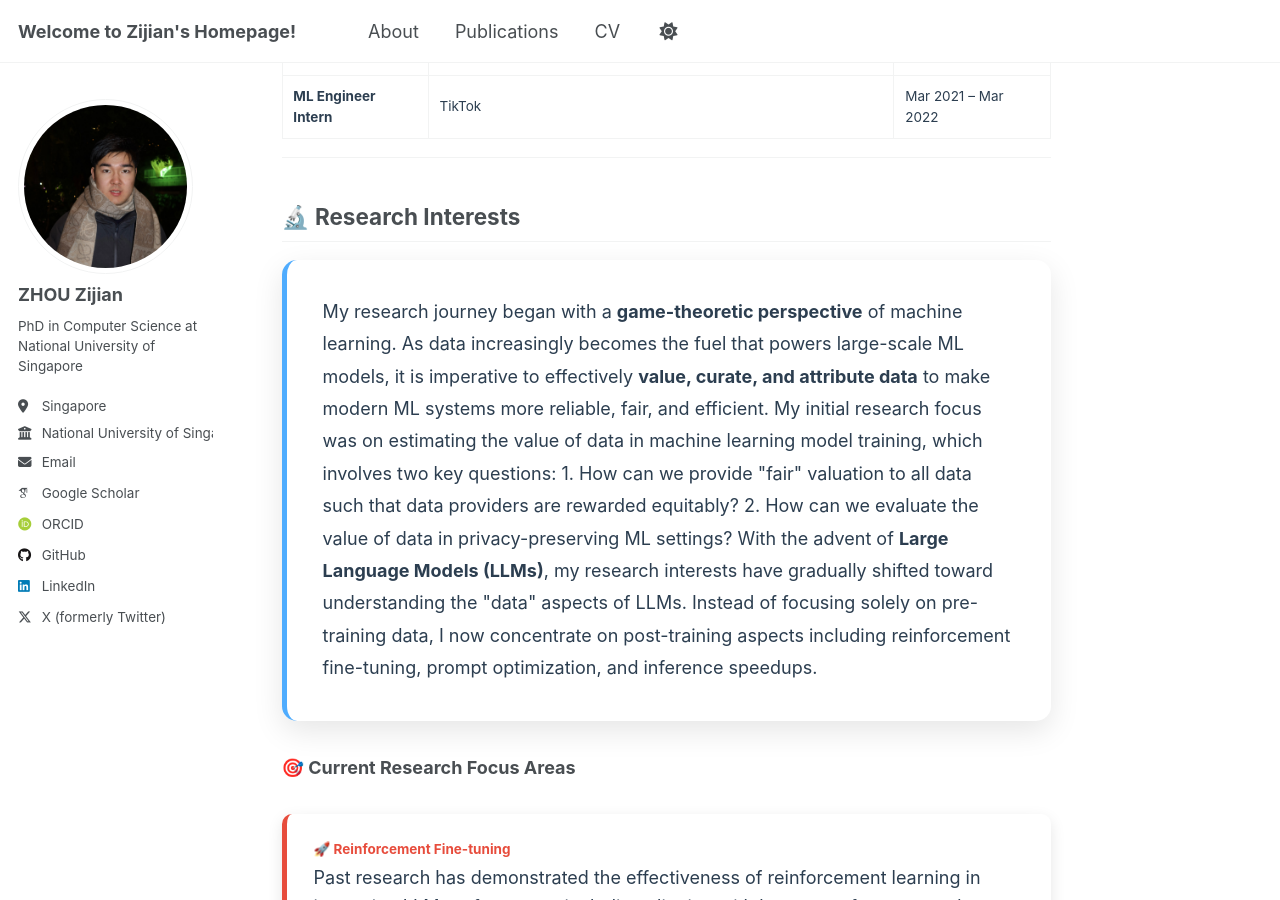
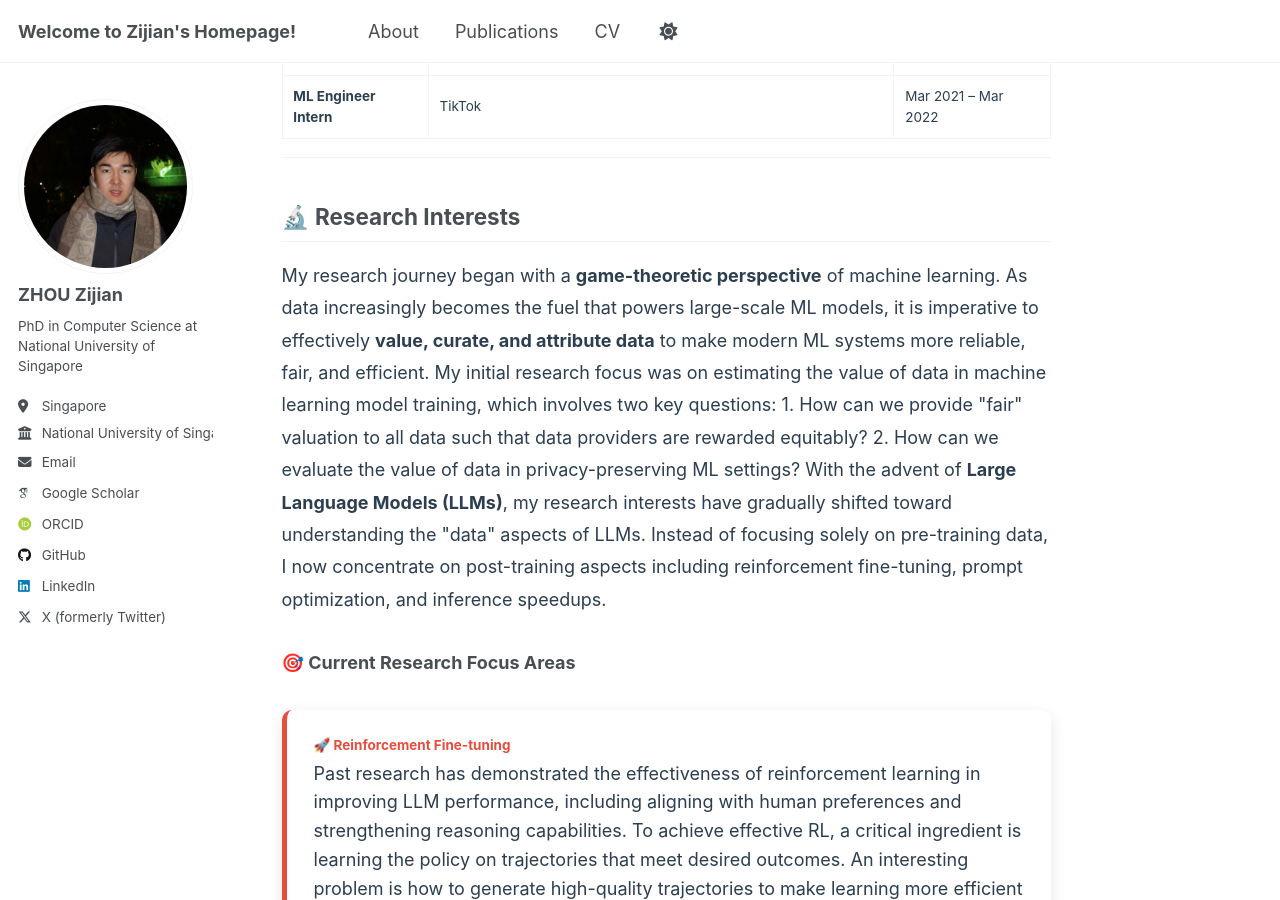
Before and after one commit to BobbyZhouZijian/bobbyzhouzijian.github.io, a Jekyll site: the page built from _pages/about.md, in a window 1280 px wide and 900 px high, scrolled down 850 px. Built offline with Jekyll 4.4.1, drawn with Linux system fonts in a browser that asks for light colours; some web fonts are replaced.

Commit message:
update about

```diff
--- a/_pages/about.md
+++ b/_pages/about.md
@@ -70,9 +70,7 @@ author_profile: true
 
 ## 🔬 Research Interests
 
-<div style="background: #fff; padding: 2em; border-radius: 15px; margin: 1em 0; box-shadow: 0 10px 30px rgba(0,0,0,0.1); border-left: 5px solid #4facfe;">
-
-<div style="color: #2c3e50; line-height: 1.8;">
+<div style="color: #2c3e50; line-height: 1.8; margin: 1em 0;">
 
 My research journey began with a <strong>game-theoretic perspective</strong> of machine learning. As data increasingly becomes the fuel that powers large-scale ML models, it is imperative to effectively <strong>value, curate, and attribute data</strong> to make modern ML systems more reliable, fair, and efficient.
 
@@ -81,8 +79,6 @@ My initial research focus was on estimating the value of data in machine learnin
 2. How can we evaluate the value of data in privacy-preserving ML settings?
 
 With the advent of <strong>Large Language Models (LLMs)</strong>, my research interests have gradually shifted toward understanding the "data" aspects of LLMs. Instead of focusing solely on pre-training data, I now concentrate on post-training aspects including reinforcement fine-tuning, prompt optimization, and inference speedups.
-
-</div>
 
 </div>
 
```
